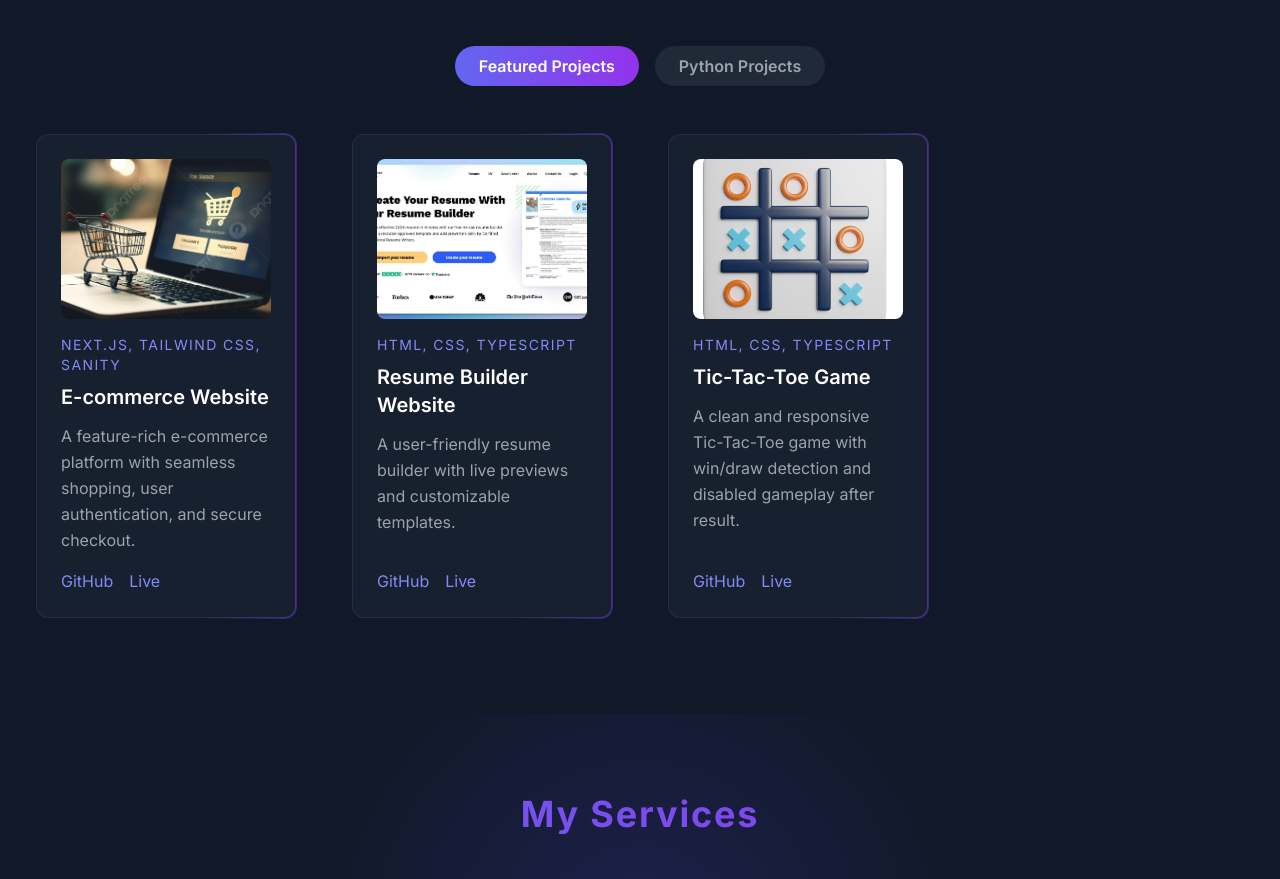
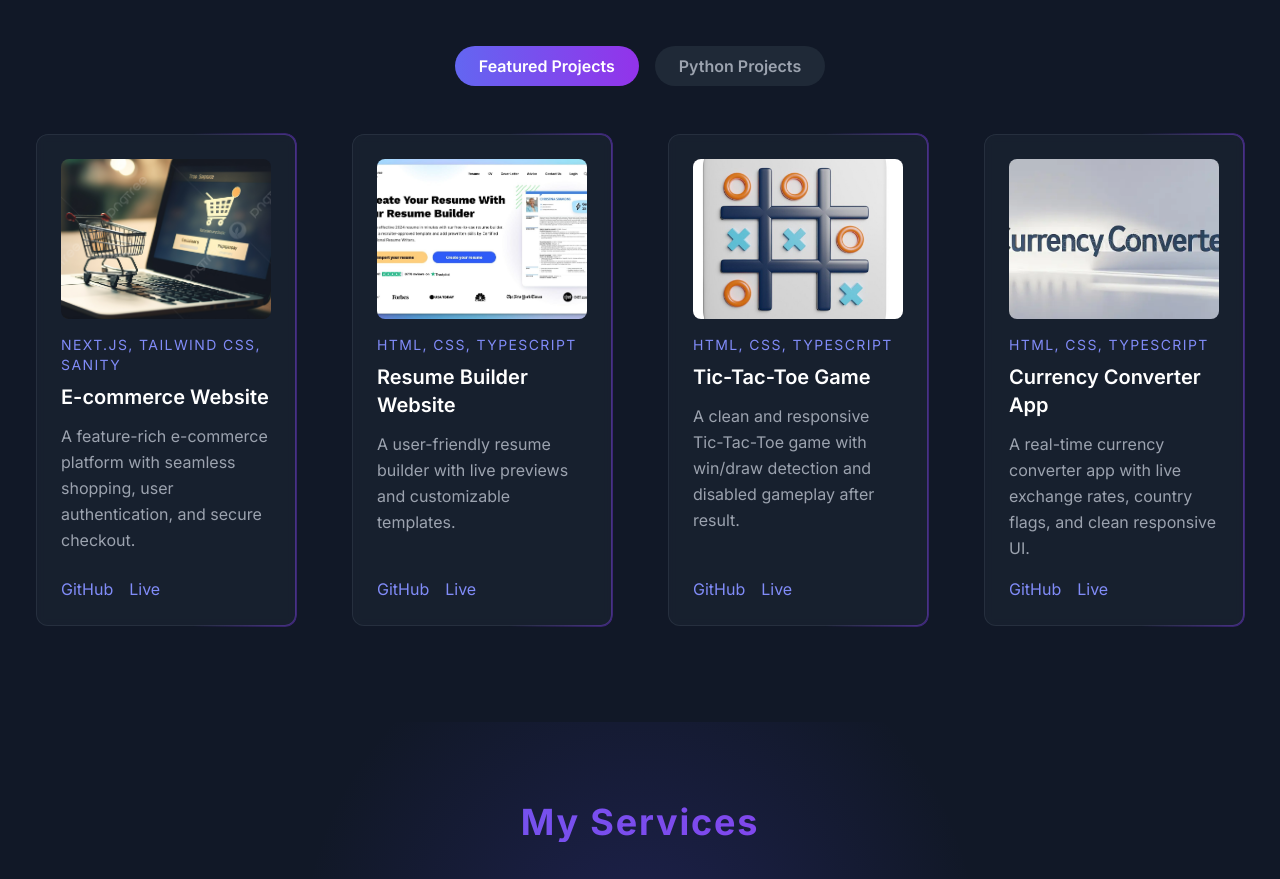
Before and after one commit to ANOOSHA-QASIM/my-nextjs-portfolio, a Next.js app: page / in a window 1280 px wide. Shown: the part 2011-2890 px from the top of the page. Built offline with nearby package versions, Linux system fonts and the light colour scheme.

Commit message:
Added Currency Converter project and image; fixed responsiveness

```diff
--- a/src/app/components/Projects.tsx
+++ b/src/app/components/Projects.tsx
@@ -17,7 +17,6 @@ const Projects = () => {
       github: "https://github.com/ANOOSHA-QASIM/e-commerce.git",
       vercel: "https://e-commerce-aq.vercel.app/",
     },
-
     {
       title: "Resume Builder Website",
       tech: "HTML, CSS, TypeScript",
@@ -35,6 +34,15 @@ const Projects = () => {
         "A clean and responsive Tic-Tac-Toe game with win/draw detection and disabled gameplay after result.",
       github: "https://github.com/ANOOSHA-QASIM/tic-tac-toe",
       vercel: "https://tic-tac-toe-liart-theta-25.vercel.app/",
+    },
+    {
+      title: "Currency Converter App",
+      tech: "HTML, CSS, TypeScript",
+      image: "/currency.png",
+      description:
+        "A real-time currency converter app with live exchange rates, country flags, and clean responsive UI.",
+      github: "https://github.com/ANOOSHA-QASIM/currency-converter-ts",
+      vercel: "https://currency-converter-ts-khqr.vercel.app/",
     },
   ];
 
@@ -108,36 +116,26 @@ const Projects = () => {
   return (
     <motion.section
       className="text-gray-400 bg-gray-900 font-inter py-20 relative overflow-hidden"
-      initial={{ opacity: 0 }}
+      initial={{ opacity: 1 }}
       whileInView={{ opacity: 1 }}
-      viewport={{ once: false, amount: 0.3 }}
+      transition={{ duration: 0.4 }}
+      viewport={{ once: true }}
     >
       <div className="absolute inset-0 bg-gray-900" />
       <div className="container mx-auto px-5 relative z-10">
         <div className="flex flex-wrap w-full mb-12">
           <div className="lg:w-1/2 w-full mb-6 lg:mb-0">
-            <motion.h1
-              className="sm:text-4xl text-3xl font-bold text-white mb-4 bg-clip-text text-transparent bg-gradient-to-r from-indigo-500 to-purple-600"
-              initial={{ opacity: 0, x: -100 }}
-              whileInView={{ opacity: 1, x: 0 }}
-              transition={{ duration: 0.8 }}
-              viewport={{ once: false }}
-            >
+            <h1 className="sm:text-4xl text-3xl font-bold text-white mb-4 bg-clip-text text-transparent bg-gradient-to-r from-indigo-500 to-purple-600">
               My Projects
-            </motion.h1>
+            </h1>
             <div className="h-1 w-20 bg-gradient-to-r from-indigo-500 to-purple-600 rounded" />
           </div>
-          <motion.p
-            className="lg:w-1/2 w-full leading-relaxed text-gray-400 text-lg"
-            initial={{ opacity: 0, y: -50 }}
-            whileInView={{ opacity: 1, y: 0 }}
-            transition={{ duration: 0.8, delay: 0.2 }}
-            viewport={{ once: false }}
-          >
+          <p className="lg:w-1/2 w-full leading-relaxed text-gray-400 text-lg">
             Explore my portfolio of web and Python-based projects, showcasing
             modern, responsive designs and innovative solutions.
-          </motion.p>
+          </p>
         </div>
+
         <div className="flex justify-center gap-4 mb-8">
           <button
             className={`px-6 py-2 rounded-full font-semibold transition-all duration-300 ${
@@ -160,41 +158,32 @@ const Projects = () => {
             Python Projects
           </button>
         </div>
-        <div className="grid grid-cols-1 sm:grid-cols-2 lg:grid-cols-4 gap-6">
+
+        <div className="grid grid-cols-1 sm:grid-cols-2 lg:grid-cols-3 xl:grid-cols-4 gap-6">
           {(filter === "featured" ? featuredProjects : pythonProjects).map(
             (project, index) => (
               <motion.div
                 key={index}
                 className="p-4"
-                initial={{ opacity: 0, y: 60 }}
+                initial={{ opacity: 0, y: 40 }}
                 whileInView={{ opacity: 1, y: 0 }}
-                transition={{ duration: 0.6, delay: index * 0.2 }}
-                viewport={{ once: false, amount: 0.4 }}
+                transition={{ duration: 0.4, delay: index * 0.1 }}
+                viewport={{ once: true }}
               >
                 <div className="bg-gray-800/50 backdrop-blur-sm p-6 rounded-xl glow-border hover:bg-gray-700 transition-all duration-300 h-full flex flex-col">
                   <Image
                     src={project.image}
                     alt={project.title}
-                    width={300}
-                    height={160}
+                    width={500}
+                    height={250}
                     className="rounded-lg w-full h-40 object-cover mb-4"
                   />
-                  <motion.h3
-                    className="text-sm text-indigo-400 tracking-widest uppercase mb-2"
-                    initial={{ opacity: 0, y: 20 }}
-                    whileInView={{ opacity: 1, y: 0 }}
-                    transition={{ duration: 0.6, delay: 0.2 }}
-                  >
+                  <h3 className="text-sm text-indigo-400 tracking-widest uppercase mb-2">
                     {project.tech}
-                  </motion.h3>
-                  <motion.h2
-                    className="text-xl font-semibold text-white mb-3"
-                    initial={{ opacity: 0, y: 20 }}
-                    whileInView={{ opacity: 1, y: 0 }}
-                    transition={{ duration: 0.6, delay: 0.3 }}
-                  >
+                  </h3>
+                  <h2 className="text-xl font-semibold text-white mb-3">
                     {project.title}
-                  </motion.h2>
+                  </h2>
                   <p className="text-gray-400 leading-relaxed flex-grow">
                     {project.description}
                   </p>
```
Also changed, not shown: public/currency.png (added).
